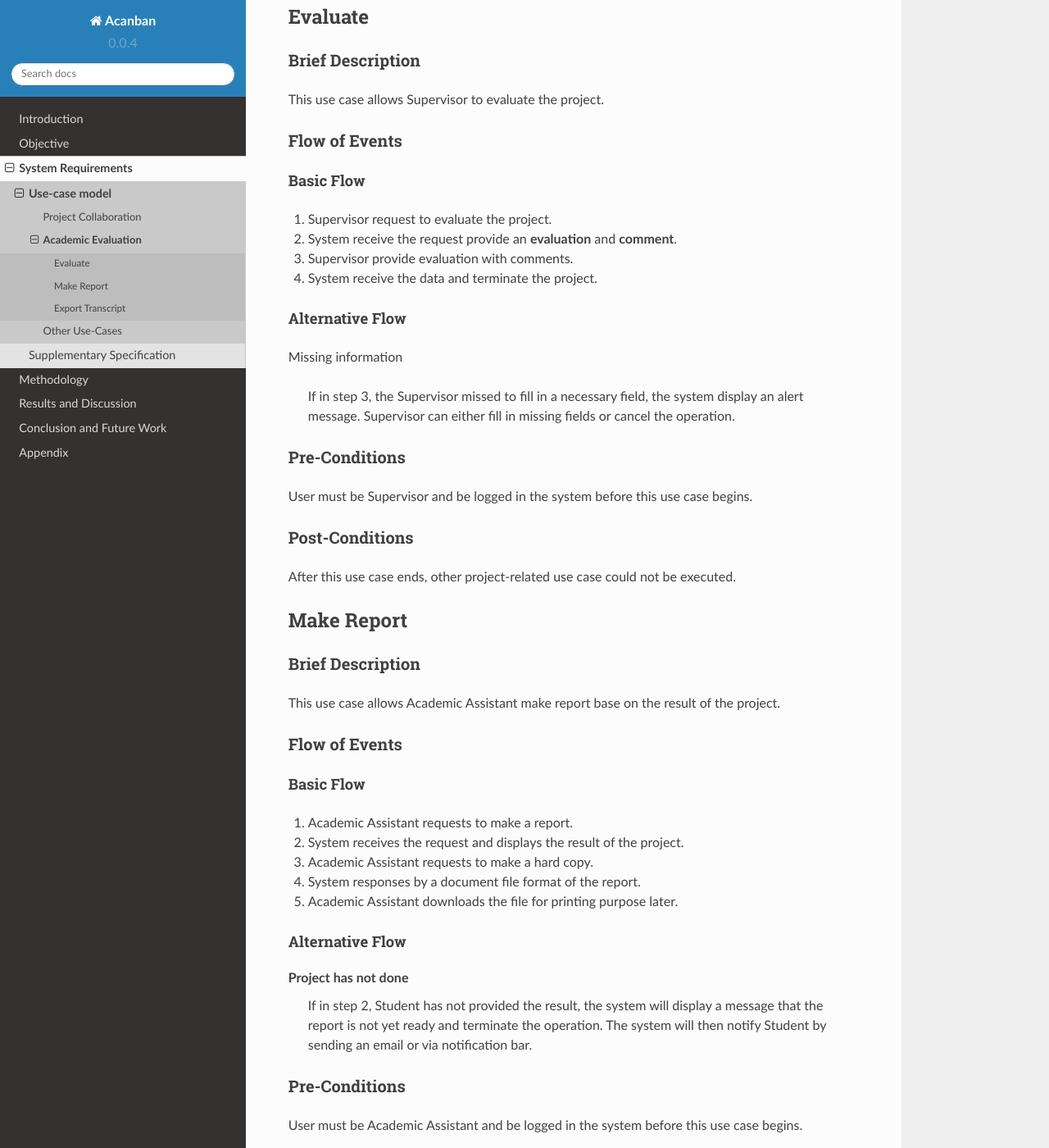
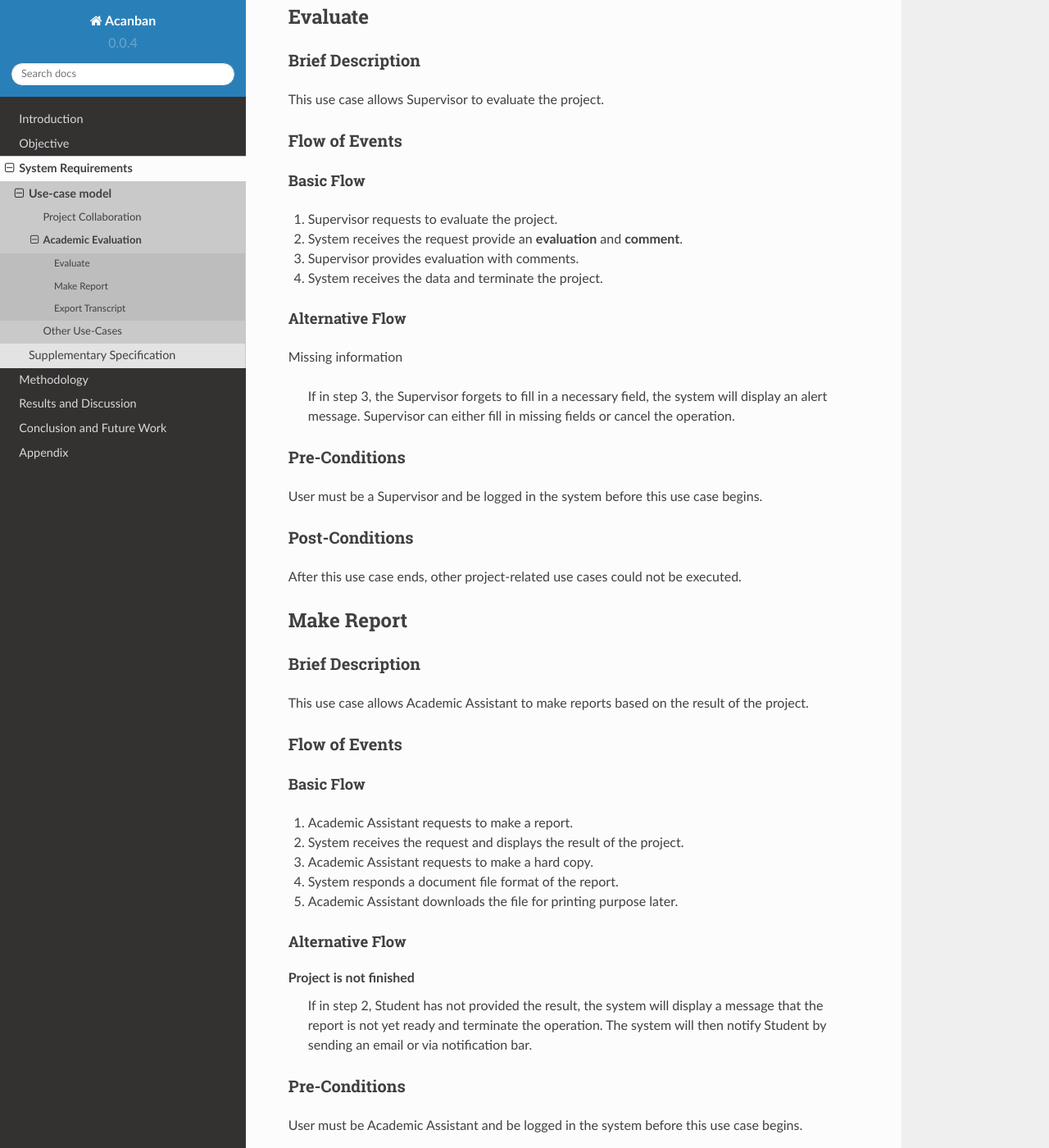
Before and after one commit to Huy-Ngo/acanban, a Sphinx documentation site: the page built from docs/source/req/use-case/academic.rst, in a window 1280 px wide and 1400 px high, scrolled down 280 px. Shown: the whole window at 82% size. Built offline with Sphinx 7.4.7 and the Read the Docs theme 2.0.0, drawn with Linux system fonts in a browser that asks for light colours; the version number is read from the project's files by our own code.

Commit message:
Correct grammar errors

```diff
--- a/docs/source/meth/choices.rst
+++ b/docs/source/meth/choices.rst
@@ -21,10 +21,10 @@
 Templating Language
 -------------------
 
-We use Jinja2_ for templating, which is default choice for Quart.
+We use Jinja2_ for templating, which is the default choice for Quart.
 It provides us with various tools that help secure the website easier.
 For example, it allows HTML escaping |~| [jinja2esc]_,
-which helps avoiding XSS injection.
+which helps avoid XSS injection.
 
 Persistency
 -----------
--- a/docs/source/obj.rst
+++ b/docs/source/obj.rst
@@ -29,8 +29,8 @@
 
 The system should be implemented as a web application for
 portability |~| [mikkonen2008]_.  It should be easy to be adopted by users on
-different devices network connection quality, whilst being simple
-to maintain by a small number of administrators to run on modest hardware.
+different devices network connection quality, whilst being simple enough
+to be maintained by a few administrators to run on modest hardware.
 
 .. _Kanban board: https://en.wikipedia.org/wiki/Kanban_board
 .. [mikkonen2008] Tommi Mikkonen and Antero Taivalsaari.
--- a/docs/source/req/suppl-spec.rst
+++ b/docs/source/req/suppl-spec.rst
@@ -36,7 +36,7 @@
 --------------
 
 The user interface must be functional on both desktop or laptop computers,
-tablet, as well as on smartphones.
+tablet, and on smartphones.
 
 The file system must support uploading various file formats
 that are used for discussing and reporting project results:
--- a/docs/source/req/use-case/academic.rst
+++ b/docs/source/req/use-case/academic.rst
@@ -32,30 +32,30 @@
 Basic Flow
 """"""""""
 
-1. Supervisor request to evaluate the project.
-2. System receive the request provide an **evaluation** and **comment**.
-3. Supervisor provide evaluation with comments.
-4. System receive the data and terminate the project.
+1. Supervisor requests to evaluate the project.
+2. System receives the request provide an **evaluation** and **comment**.
+3. Supervisor provides evaluation with comments.
+4. System receives the data and terminate the project.
 
 Alternative Flow
 """"""""""""""""
 
 Missing information
 
-   If in step 3, the Supervisor missed to fill in a necessary field,
-   the system display an alert message. Supervisor can either fill in missing fields
-   or cancel the operation.
+   If in step 3, the Supervisor forgets to fill in a necessary field,
+   the system will display an alert message.
+   Supervisor can either fill in missing fields or cancel the operation.
 
 Pre-Conditions
 ^^^^^^^^^^^^^^
 
-User must be Supervisor and be logged in the system
+User must be a Supervisor and be logged in the system
 before this use case begins.
 
 Post-Conditions
 ^^^^^^^^^^^^^^^
 
-After this use case ends, other project-related use case could not be executed.
+After this use case ends, other project-related use cases could not be executed.
 
 
 Make Report
@@ -64,7 +64,8 @@
 Brief Description
 ^^^^^^^^^^^^^^^^^
 
-This use case allows Academic Assistant make report base on the result of the project.
+This use case allows Academic Assistant to make reports
+based on the result of the project.
 
 Flow of Events
 ^^^^^^^^^^^^^^
@@ -75,13 +76,13 @@
 1. Academic Assistant requests to make a report.
 2. System receives the request and displays the result of the project.
 3. Academic Assistant requests to make a hard copy.
-4. System responses by a document file format of the report.
+4. System responds a document file format of the report.
 5. Academic Assistant downloads the file for printing purpose later.
 
 Alternative Flow
 """"""""""""""""
 
-Project has not done
+Project is not finished
    If in step 2, Student has not provided the result, the system will display
    a message that the report is not yet ready and terminate the operation.
    The system will then notify Student by sending an email or via
```
Also changed, not shown: docs/source/req/use-case/collab.rst (+17 -68 lines), docs/source/req/use-case/other.rst (+18 -18 lines).
